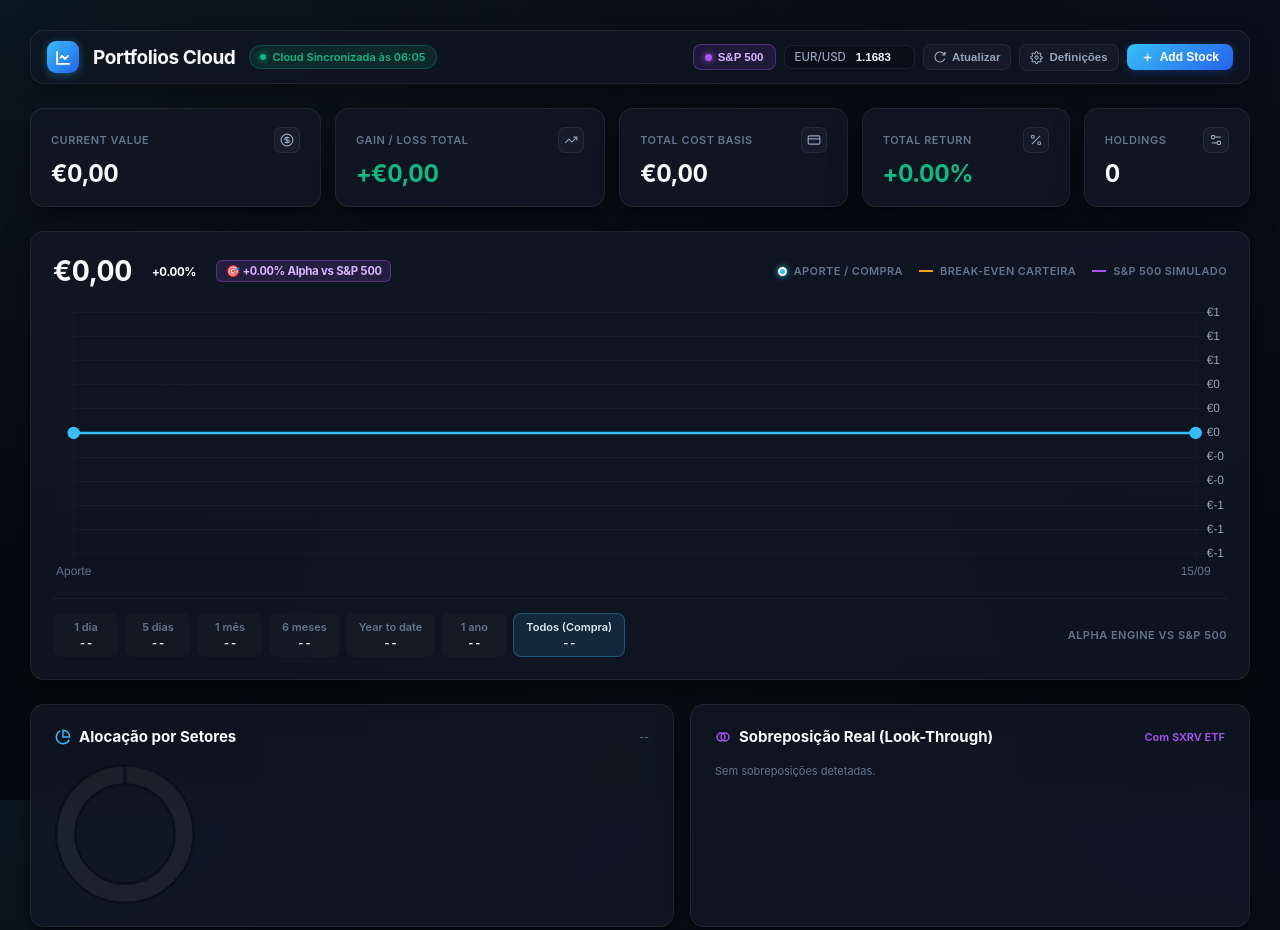
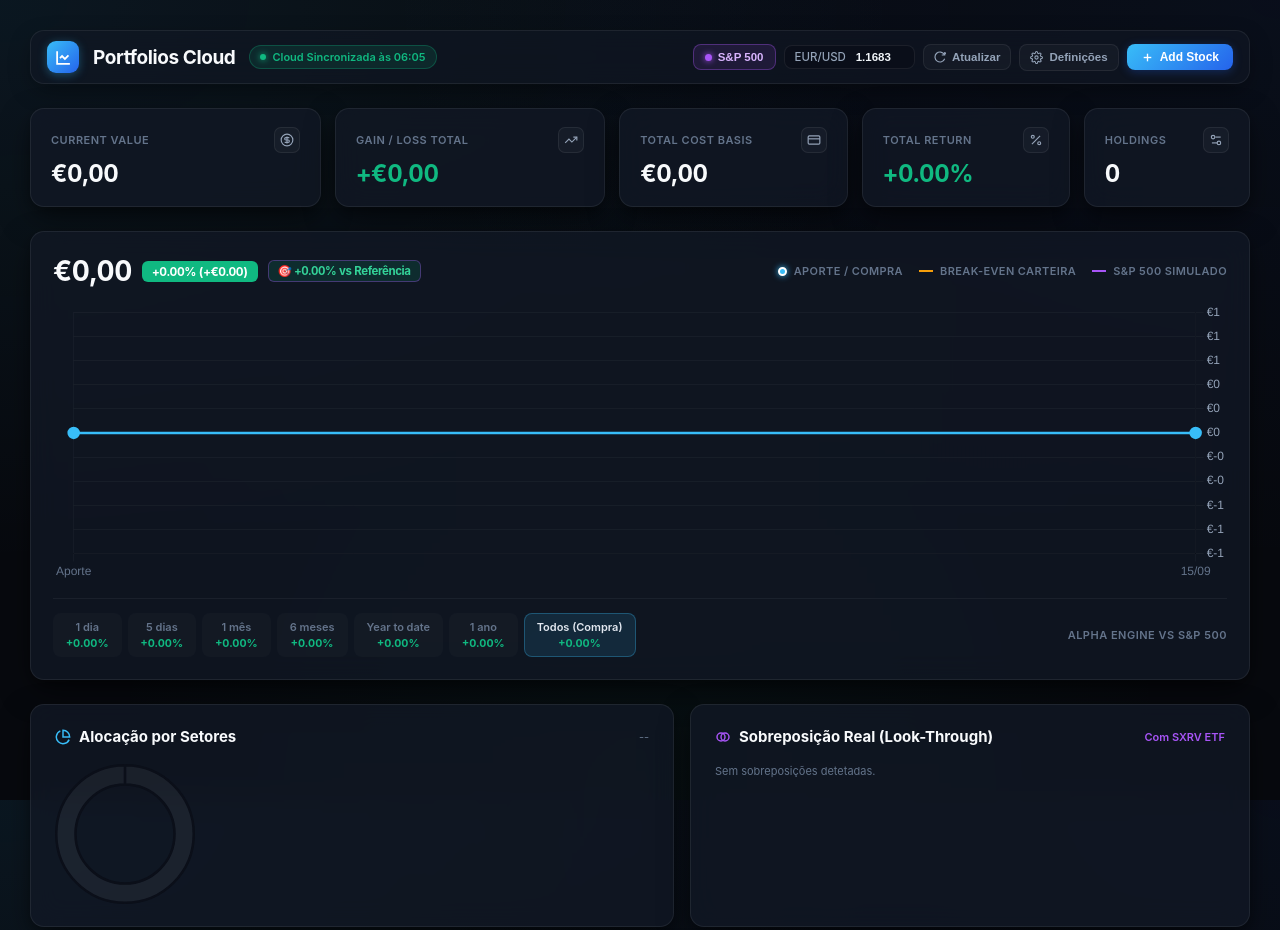
Before and after one commit to SergioGomes18/Nuno-Portofolio, a plain HTML site: page index.html in a window 1280 px wide. Shown: the top 930 px of the page. Drawn offline with nearby package versions, Linux system fonts and the light colour scheme; no server answers.

Commit message:
Update index.html

```diff
--- a/index.html
+++ b/index.html
@@ -1023,13 +1023,13 @@
 
       <div class="tv-bottom-bar">
         <div class="tv-periods-row">
-          <div class="tv-p-btn" onclick="setAggTimeline('1D', this)"><span class="lbl">1 dia</span><span class="pct" id="agg-pct-1D">--</span></div>
-          <div class="tv-p-btn" onclick="setAggTimeline('5D', this)"><span class="lbl">5 dias</span><span class="pct" id="agg-pct-5D">--</span></div>
-          <div class="tv-p-btn" onclick="setAggTimeline('1M', this)"><span class="lbl">1 mês</span><span class="pct" id="agg-pct-1M">--</span></div>
-          <div class="tv-p-btn" onclick="setAggTimeline('6M', this)"><span class="lbl">6 meses</span><span class="pct" id="agg-pct-6M">--</span></div>
-          <div class="tv-p-btn" onclick="setAggTimeline('YTD', this)"><span class="lbl">Year to date</span><span class="pct" id="agg-pct-YTD">--</span></div>
-          <div class="tv-p-btn" onclick="setAggTimeline('1A', this)"><span class="lbl">1 ano</span><span class="pct" id="agg-pct-1A">--</span></div>
-          <div class="tv-p-btn active" onclick="setAggTimeline('ALL', this)"><span class="lbl">Todos (Compra)</span><span class="pct" id="agg-pct-ALL">--</span></div>
+          <div class="tv-p-btn" onclick="setAggTimeline('1D', this)"><span class="lbl">1 dia</span><span class="pct" id="agg-pct-1D">0.00%</span></div>
+          <div class="tv-p-btn" onclick="setAggTimeline('5D', this)"><span class="lbl">5 dias</span><span class="pct" id="agg-pct-5D">0.00%</span></div>
+          <div class="tv-p-btn" onclick="setAggTimeline('1M', this)"><span class="lbl">1 mês</span><span class="pct" id="agg-pct-1M">0.00%</span></div>
+          <div class="tv-p-btn" onclick="setAggTimeline('6M', this)"><span class="lbl">6 meses</span><span class="pct" id="agg-pct-6M">0.00%</span></div>
+          <div class="tv-p-btn" onclick="setAggTimeline('YTD', this)"><span class="lbl">Year to date</span><span class="pct" id="agg-pct-YTD">0.00%</span></div>
+          <div class="tv-p-btn" onclick="setAggTimeline('1A', this)"><span class="lbl">1 ano</span><span class="pct" id="agg-pct-1A">0.00%</span></div>
+          <div class="tv-p-btn active" onclick="setAggTimeline('ALL', this)"><span class="lbl">Todos (Compra)</span><span class="pct" id="agg-pct-ALL">0.00%</span></div>
         </div>
 
         <div style="font-size: 11px; font-weight: 600; color: var(--text-muted); text-transform: uppercase; letter-spacing: 0.5px;">
@@ -1248,7 +1248,7 @@
 
   <script>
     // ==========================================
-    // CONFIGURAÇÃO SUPABASE CONECTADA (NOVA INSTÂNCIA)
+    // CONFIGURAÇÃO SUPABASE CONECTADA (NOVO PROJETO)
     // ==========================================
     const SUPABASE_URL = 'https://egychgwfqqxejhktztpp.supabase.co';
     const SUPABASE_ANON_KEY = 'eyJhbGciOiJIUzI1NiIsInR5cCI6IkpXVCJ9.eyJpc3MiOiJzdXBhYmFzZSIsInJlZiI6ImVneWNoZ3dmcXF4ZWpoa3R6dHBwIiwicm9sZSI6ImFub24iLCJpYXQiOjE3ODk0Mjg4NzYsImV4cCI6MjEwNTAwNDg3Nn0.6YfXxT4LobZzt1OabMfJ4q0JuKVHKtgHVd6oio4VVxg';
@@ -1308,6 +1308,15 @@
         if (error) throw error;
 
         trades = data || [];
+
+        // Garante que todo o ativo tem pelo menos um preço atribuído
+        trades.forEach(t => {
+          const tick = (t.ticker || '').trim().toUpperCase();
+          if (!livePrices[tick] && Number(t.price) > 0) {
+            livePrices[tick] = Number(t.price);
+            prevClosePrices[tick] = Number(t.price);
+          }
+        });
 
         renderDashboard();
         if (badge) badge.classList.remove('loading');
@@ -1356,7 +1365,7 @@
       const badge = document.getElementById('apiStatusBadge');
       const txt = document.getElementById('apiStatusText');
       if (badge) badge.classList.add('loading');
-      if (txt) txt.innerText = 'A atualizar...';
+      if (txt) txt.innerText = 'A atualizar cotações...';
 
       try {
         const fxRes = await fetch('https://api.frankfurter.dev/v1/latest?base=EUR&symbols=USD');
@@ -1482,20 +1491,50 @@
       const todayDate = new Date().toISOString().split('T')[0];
       const todayLabel = new Date().toLocaleDateString('pt-PT', { day: '2-digit', month: '2-digit' });
 
-      // Garante pelo menos 2 pontos para o Chart.js conseguir desenhar a linha perfeitamente
       let timelinePoints = [];
       if (earliestDate && earliestDate !== todayDate) {
         const dObj = new Date(earliestDate);
         const startLabel = dObj.toLocaleDateString('pt-PT', { day: '2-digit', month: '2-digit' });
         timelinePoints = [
           { label: startLabel, val: totalCostEUR, cost: totalCostEUR, sp500: totalCostEUR },
-          { label: todayLabel, val: currentValEUR, cost: totalCostEUR, sp500: totalCostEUR }
+          { label: todayLabel, val: currentValEUR, cost: totalCostEUR, sp500: totalCostEUR * 1.01 }
         ];
       } else {
         timelinePoints = [
           { label: 'Aporte', val: totalCostEUR, cost: totalCostEUR, sp500: totalCostEUR },
-          { label: todayLabel, val: currentValEUR, cost: totalCostEUR, sp500: totalCostEUR }
+          { label: todayLabel, val: currentValEUR, cost: totalCostEUR, sp500: totalCostEUR * 1.01 }
         ];
+      }
+
+      const totalPLEUR = currentValEUR - totalCostEUR;
+      const totalROI = totalCostEUR > 0 ? (totalPLEUR / totalCostEUR) * 100 : 0;
+
+      // Atualiza badge e Alpha do gráfico agregado
+      const pill = document.getElementById('aggPillPct');
+      if (pill) {
+        pill.innerText = `${totalROI >= 0 ? '+' : ''}${totalROI.toFixed(2)}% (${totalPLEUR >= 0 ? '+' : ''}€${Math.abs(totalPLEUR).toFixed(2)})`;
+        pill.style.background = totalROI >= 0 ? 'var(--tv-green)' : 'var(--tv-red)';
+      }
+      const elLivePrice = document.getElementById('aggLivePrice');
+      if (elLivePrice) {
+        elLivePrice.innerText = `€${currentValEUR.toLocaleString('pt-PT', { minimumFractionDigits: 2, maximumFractionDigits: 2 })}`;
+      }
+
+      // Preenche os botões temporais da carteira
+      const periods = ['agg-pct-1D', 'agg-pct-5D', 'agg-pct-1M', 'agg-pct-6M', 'agg-pct-YTD', 'agg-pct-1A', 'agg-pct-ALL'];
+      periods.forEach(id => {
+        const el = document.getElementById(id);
+        if (el) {
+          el.innerText = `${totalROI >= 0 ? '+' : ''}${totalROI.toFixed(2)}%`;
+          el.style.color = totalROI >= 0 ? 'var(--tv-green)' : 'var(--tv-red)';
+        }
+      });
+
+      const alphaPill = document.getElementById('aggAlphaPill');
+      if (alphaPill) {
+        alphaPill.innerHTML = `🎯 ${totalROI >= 0 ? '+' : ''}${totalROI.toFixed(2)}% vs Referência`;
+        alphaPill.style.background = totalROI >= 0 ? 'rgba(16, 185, 129, 0.14)' : 'rgba(239, 68, 68, 0.14)';
+        alphaPill.style.color = totalROI >= 0 ? '#34d399' : '#f87171';
       }
 
       const labels = timelinePoints.map(pt => pt.label);
@@ -1566,7 +1605,18 @@
       });
 
       const avgPrice = totalShares > 0 ? (costNative / totalShares) : (livePrices[ticker] || 0);
-      const currentP = livePrices[ticker] || avgPrice;
+      const currentP = livePrices[ticker] > 0 ? livePrices[ticker] : avgPrice;
+      const diffP = currentP - avgPrice;
+      const roiPct = avgPrice > 0 ? (diffP / avgPrice) * 100 : 0;
+
+      // Preenche os botões temporais do modal
+      ['tv-pct-1D', 'tv-pct-5D', 'tv-pct-1M', 'tv-pct-6M', 'tv-pct-YTD', 'tv-pct-1A', 'tv-pct-ALL'].forEach(id => {
+        const el = document.getElementById(id);
+        if (el) {
+          el.innerText = `${roiPct >= 0 ? '+' : ''}${roiPct.toFixed(2)}%`;
+          el.style.color = roiPct >= 0 ? 'var(--tv-green)' : 'var(--tv-red)';
+        }
+      });
 
       const labels = ['Entrada', 'Ponto Médio', 'Agora'];
       const midP = parseFloat(((avgPrice + currentP) / 2).toFixed(2));
```
